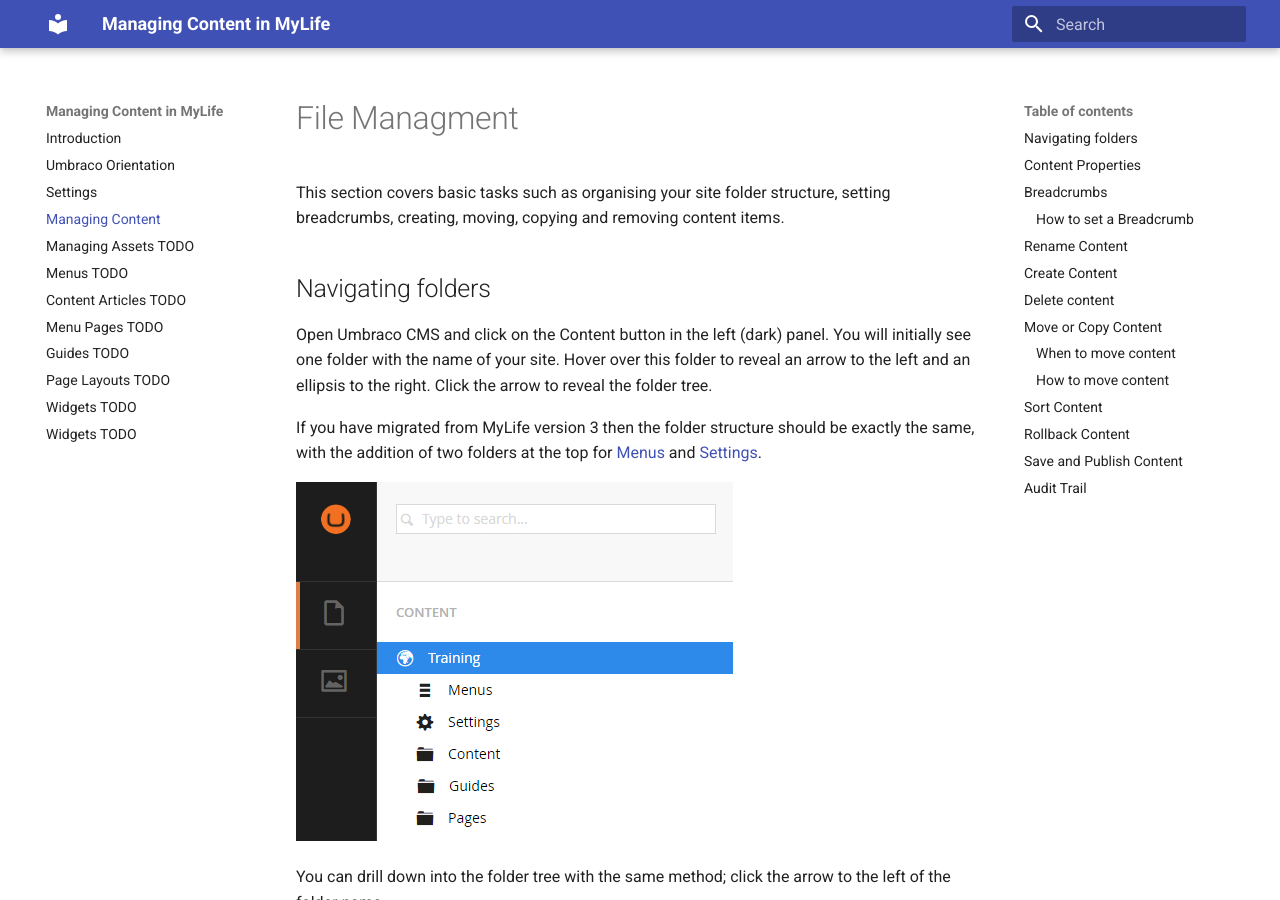
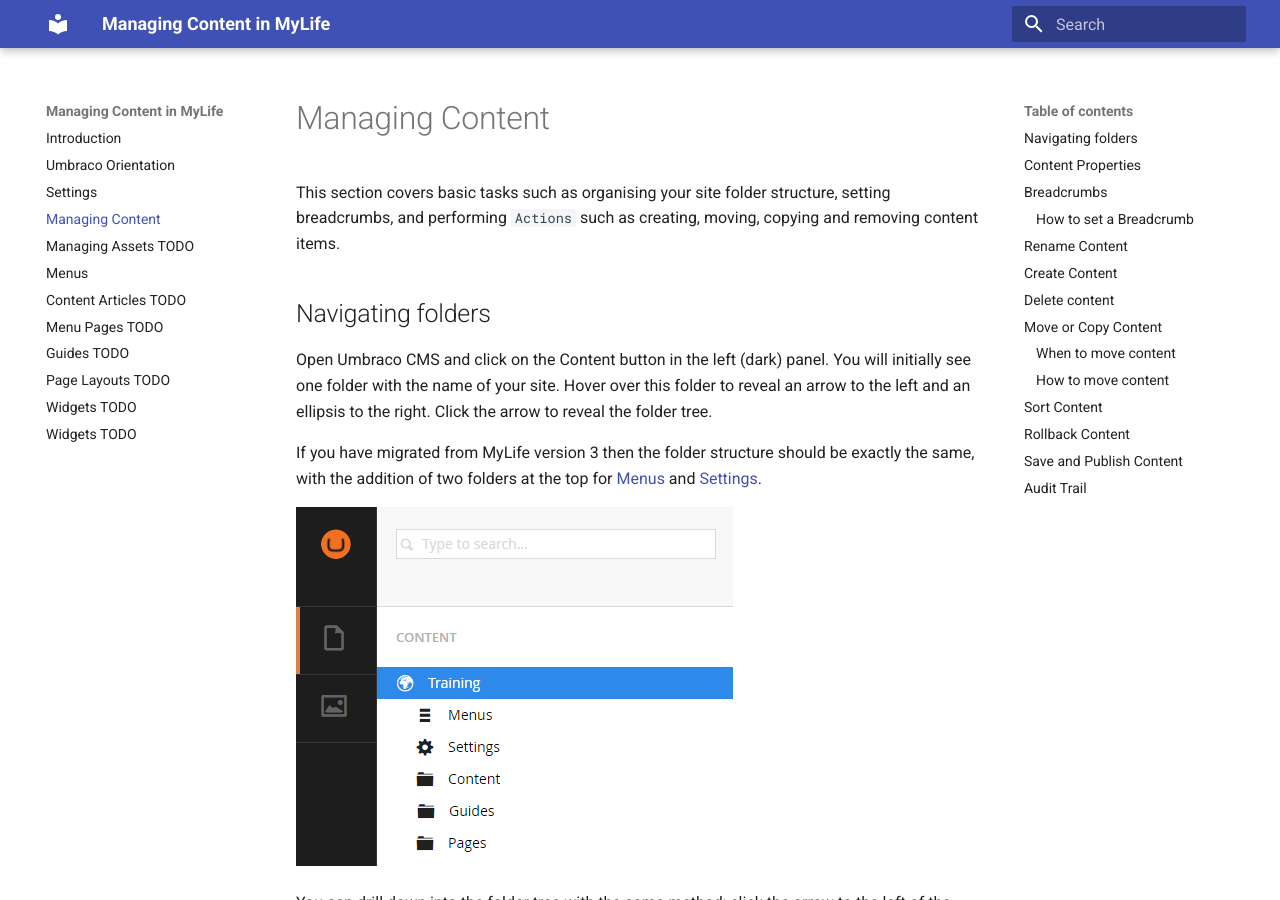
Before and after one commit to airburst/docs-cms, an MkDocs documentation site: the page built from docs/file-management/index.md, in a window 1280 px wide and 900 px high. Built offline with MkDocs 1.6.1 and Material for MkDocs 9.7.7, drawn with Linux system fonts in a browser that asks for light colours; old or Windows-style settings are respelled for this version of MkDocs.

Commit message:
Added Menus Section

```diff
--- a/docs/file-management/index.md
+++ b/docs/file-management/index.md
@@ -1,6 +1,6 @@
-# File Managment
+# Managing Content
 
-This section covers basic tasks such as organising your site folder structure, setting breadcrumbs, creating, moving, copying and removing content items.
+This section covers basic tasks such as organising your site folder structure, setting breadcrumbs, and performing `Actions` such as creating, moving, copying and removing content items.
 
 ## Navigating folders
 
--- a/mkdocs.yml
+++ b/mkdocs.yml
@@ -8,7 +8,7 @@ pages:
 - Settings: settings/index.md
 - Managing Content: file-management/index.md
 - Managing Assets TODO: asset-management/index.md
-- Menus TODO: menus/index.md
+- Menus: menus/index.md
 - Content Articles TODO: content-articles/index.md
 - Menu Pages TODO: menu-pages/index.md
 - Guides TODO: guides/index.md
```
Also changed, not shown: docs/menus/index.md (+38 -8 lines), docs/menus/create-menu.jpg (added), docs/menus/enter-name.jpg (added), docs/menus/menu-item.jpg (added), docs/menus/menus.jpg (added), docs/menus/new-menu-item.jpg (added).
